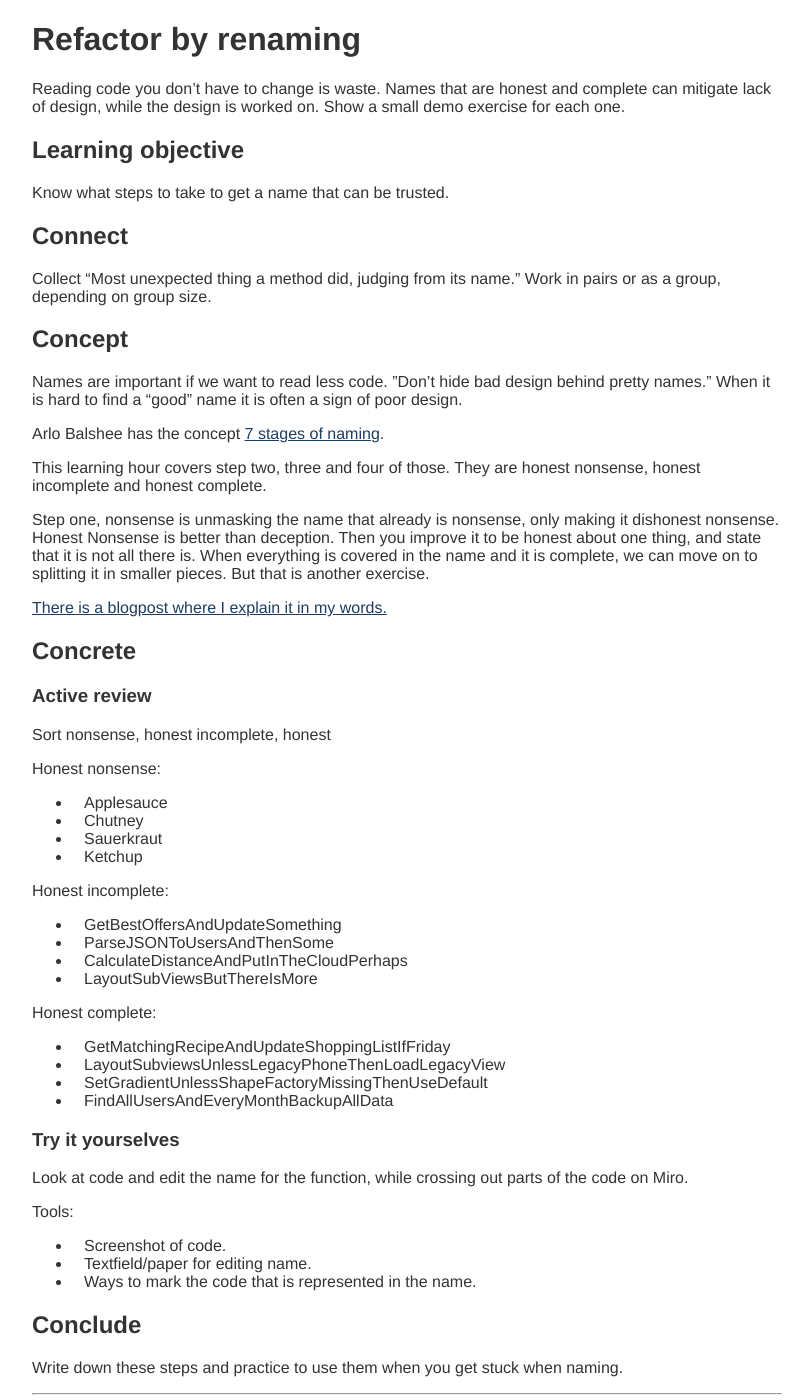
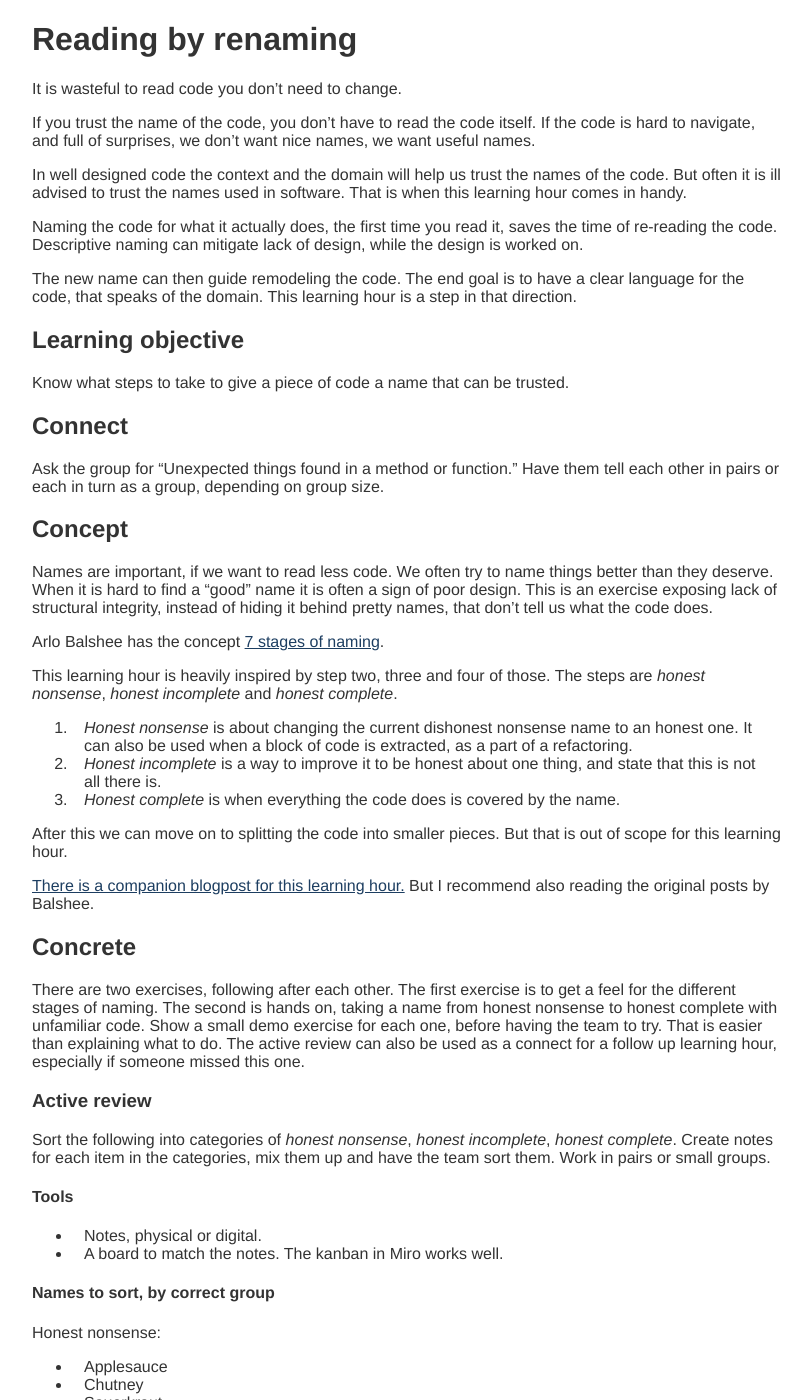
Before and after one commit to sammancoaching/website, a Jekyll site: the page built from _learning_hours/testable_design/naming.md, in a window 1280 px wide and 1400 px high. Shown: the whole window, without its empty margins (233-1044 px from the left). Built offline with Jekyll 4.4.1, drawn with Linux system fonts in a browser that asks for light colours; some of the changed text lies outside the part shown.

Commit message:
Editing the naming learing hour

```diff
--- a/_learning_hours/testable_design/naming.md
+++ b/_learning_hours/testable_design/naming.md
@@ -1,55 +1,91 @@
 ---
 theme: testable_design
-title: Refactor by renaming
+title: Reading by renaming
 name: naming
-kata: theatrical
+kata: theatrical_players
 difficulty: 1
 author: edytterbrink
 affiliation: Chocolate Driven Development
 ---
-# Refactor by renaming
 
-Reading code you don’t have to change is waste.
-Names that are honest and complete can mitigate lack of design,
+# Reading by renaming
+
+It is wasteful to read code you don't need to change.
+
+If you trust the name of the code, you don't have to read the code itself.
+If the code is hard to navigate, and full of surprises,
+we don't want nice names, we want useful names.
+
+In well designed code the context and the domain will help us trust the names of the code.
+But often it is ill advised to trust the names used in software.
+That is when this learning hour comes in handy.
+
+
+Naming the code for what it actually does,
+the first time you read it,
+saves the time of re-reading the code.
+Descriptive naming can mitigate lack of design,
 while the design is worked on.
-Show a small demo exercise for each one.
+
+
+The new name can then guide remodeling the code.
+The end goal is to have a clear language for the code, that speaks of the domain.
+This learning hour is a step in that direction.
 
 ## Learning objective
-Know what steps to take to get a name that can be trusted.
+Know what steps to take to give a piece of code a name that can be trusted.
 
 ## Connect
 
-Collect "Most unexpected thing a method did, judging from its name."
-Work in pairs or as a group, depending on group size.
+Ask the group for "Unexpected things found in a method or function."
+Have them tell each other in pairs or each in turn as a group, depending on group size.
 
 
 ## Concept
-Names are important if we want to read less code.
-”Don’t hide bad design behind pretty names.”
+Names are important, if we want to read less code.
+We often try to name things better than they deserve.
 When it is hard to find a "good" name it is often a sign of poor design.
+This is an exercise exposing lack of structural integrity,
+instead of hiding it behind pretty names, that don't tell us what the code does.
 
 Arlo Balshee has the concept
 [7 stages of naming]( https://www.digdeeproots.com/articles/c/series/).
 
-This learning hour covers step two, three and four of those.
-They are honest nonsense, honest incomplete and honest complete.
+This learning hour is heavily inspired by step two, three and four of those.
+The steps are *honest nonsense*, *honest incomplete* and *honest complete*.
 
 
-Step one, nonsense is unmasking the name that already is nonsense,
-only making it dishonest nonsense.
-Honest Nonsense is better than deception.
-Then you improve it to be honest about one thing,
-and state that it is not all there is.
-When everything is covered in the name and it is complete,
-we can move on to splitting it in smaller pieces.
-But that is another exercise.
+1. *Honest nonsense* is about changing the current dishonest nonsense name to an honest one.
+It can also be used when a block of code is extracted, as a part of a refactoring.
+2. *Honest incomplete* is a way to improve it to be honest about one thing,
+and state that this is not all there is.
+3. *Honest complete* is when everything the code does is covered by the name.
 
-[There is a blogpost where I explain it in my words.](https://www.chocolatedrivendevelopment.com/2022/10/10/whats-in-a-name/)
+After this we can move on to splitting the code into smaller pieces.
+But that is out of scope for this learning hour.
+
+[There is a companion blogpost for this learning hour.](https://www.chocolatedrivendevelopment.com/2022/10/10/whats-in-a-name/)
+But I recommend also reading the original posts by Balshee.
 
 ## Concrete
+There are two exercises, following after each other.
+The first exercise is to get a feel for the different stages of naming.
+The second is hands on, taking a name from honest nonsense to honest complete with unfamiliar code.
+Show a small demo exercise for each one, before having the team to try.
+That is easier than explaining what to do.
+The active review can also be used as a connect for a follow up learning hour,
+especially if someone missed this one.
+
 ### Active review
-Sort nonsense, honest incomplete, honest
+Sort the following into categories of *honest nonsense*, *honest incomplete*, *honest complete*.
+Create notes for each item in the categories, mix them up and have the team sort them.
+Work in pairs or small groups.
 
+#### Tools
+- Notes, physical or digital.
+- A board to match the notes. The kanban in Miro works well.
+
+#### Names to sort, by correct group
 Honest nonsense:
 - Applesauce
 - Chutney
@@ -69,14 +105,26 @@
 - FindAllUsersAndEveryMonthBackupAllData
 
 ### Try it yourselves
-Look at code and edit the name for the function,
-while crossing out parts of the code on Miro.
+Give the team a piece of code with a nonsense name.
+A good starting point is the main body of
+[theatrical players kata]({{ site.baseurl }}{% link _kata_descriptions/theatrical_players.md %}).
+Ask them to read the code and then edit the name for the function,
+step by step, while crossing out parts of the code in the screenshot.
+Each iterations should make another part of the code represented in the name,
+until there is nothing more to describe.
+If the code can be roughly reconstructed from the method name, the name is detailed enough.
+Using a screenshot instead of actual code is not to get distracted by the editor,
+or the option to start refactoring.
+It also makes this learning hour possible to do without computers,
+or if remote, without an editor.
 
-Tools:
-- Screenshot of code.
-- Textfield/paper for editing name.
-- Ways to mark the code that is represented in the name.
+
+#### Tools
+- Screenshot of code, printed on a large paper or on a digital board.
+- Text area/paper for editing name.
+- Ways to hide or mark the code that is represented in the name.
 
 
 ## Conclude
-Write down these steps and practice to use them when you get stuck when naming.
+Write down these steps and practice to use them when you get stuck when naming,
+or when figuring out what the code in front of you actually do.
```
